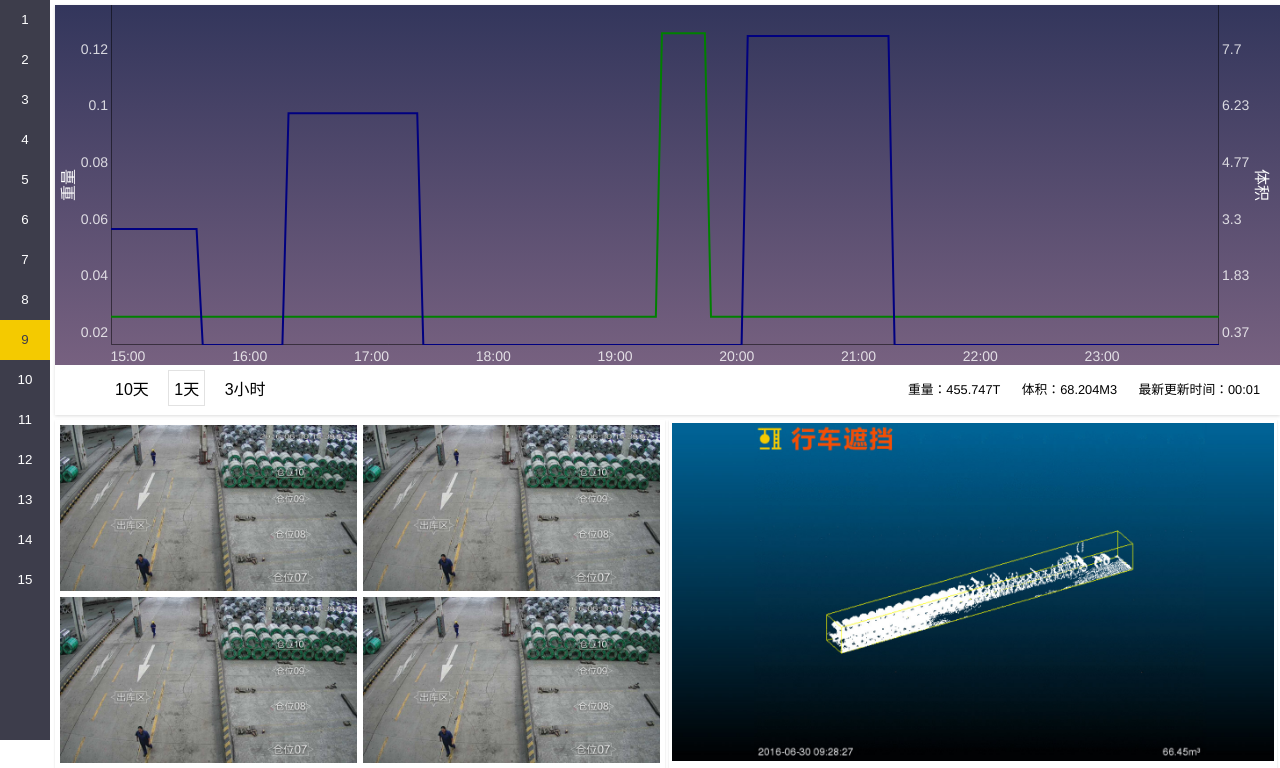
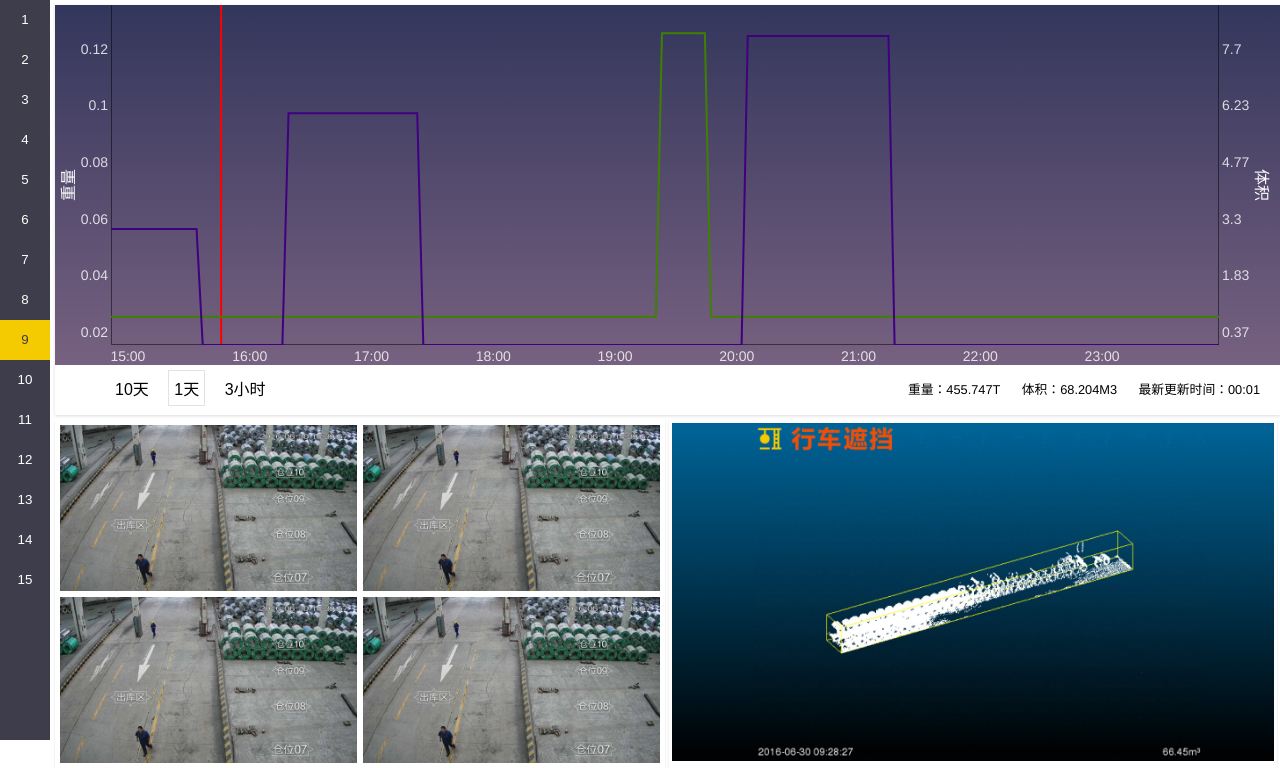
Before and after one commit to ffdawang/chart-test, a plain HTML site: page dashboard/index.html in a window 1280 px wide. Shown: the part 60-828 px from the top of the page. Drawn offline with Linux system fonts and the light colour scheme.

Commit message:
show vertical lines for event

```diff
--- a/dashboard/index.html
+++ b/dashboard/index.html
@@ -51,7 +51,7 @@
             document.getElementById("cangwei"),
             data,
             {
-                labels:['时间', 'Y1', 'Y2'],
+                labels:['时间', 'Y1', 'Y2', 'Y3'],
                 series:{
                     'Y1':{
                         axis:'y1'
@@ -69,8 +69,33 @@
                 y2label:'体积',
                 strokeWidth: 2,
                 drawGrid: false,
+                visibility:[true,true,false],
                 //axisLineColor: "rgba(255,255,255,0.7)",
                 underlayCallback: function(canvas, area, g) {
+                    function highlight_event(x_start, eventType) {
+                        if( eventType == 101 ) canvas.fillStyle='rgba(255,100,100,1.0)';
+                        else if( eventType == 102 ) canvas.fillStyle='rgba(255,255,50,1.0)';
+                        else return;
+                        var canvas_left_x = g.toDomXCoord(x_start);
+                        canvas.strokeStyle='#FF0000';
+                        canvas.lineWidth = 2;
+                        canvas.beginPath();
+                        canvas.moveTo(canvas_left_x, area.y);
+                        canvas.lineTo(canvas_left_x, area.h);
+                        canvas.closePath();
+                        canvas.stroke();
+                    }
+                        canvas.strokeStyle='#FF0000';
+                        canvas.lineWidth = 2;
+                        canvas.moveTo(0,0);
+                        canvas.lineTo(100,100);
+                    for( i=0; i<g.numRows(); i++ ) {
+                        w = g.getValue(i,3);
+                        if( w != 10 ) {
+                            a = g.getValue(i,0);
+                            highlight_event( a, w);
+                        }
+                    }
                     //var bottom_left = g.toDomCoords(highlight_start, -2);
                     //var top_right = g.toDomCoords(highlight_end, +2);
                     //var left = bottom_left[1];
@@ -83,7 +108,6 @@
     }
 
     $(document).ready(function () {
-
             // load data
             var dataList = DataList.create();
             var data = '';
@@ -91,7 +115,6 @@
                 dataList.load(txt);
                 data = '';
                 data = dataList.prepareData('3hour');
-                console.log(data);
                 createGraph(data);
             })
         }
--- a/dashboard/js/data.js
+++ b/dashboard/js/data.js
@@ -1,17 +1,17 @@
-Date.prototype.addHours = function(h) {
-    this.setTime(this.getTime() + (h*60*60*1000));
-    return this;
-};
+// Date.prototype.addHours = function(h) {
+//     this.setTime(this.getTime() + (h*60*60*1000));
+//     return this;
+// };
 
-Date.prototype.fmtTime = function() {
-    mon = this.getMonth()+1 >= 10 ? this.getMonth()+1 : '0' + (this.getMonth()+1);
-    da = this.getDate() >= 10 ? this.getDate() : '0' + this.getDate();
-    hr = this.getHours() >= 10 ? this.getHours() : '0' + this.getHours();
-    mi = this.getMinutes() >= 10 ? this.getMinutes() : '0' + this.getMinutes();
-    se = this.getSeconds() >= 10 ? this.getSeconds() : '0' + this.getSeconds();
-    return (1900+this.getYear()) + '/' + mon + '/' + da + ' ' +
-        hr + ':' + mi + ':' + se ;
-}
+// Date.prototype.fmtTime = function() {
+//     mon = this.getMonth()+1 >= 10 ? this.getMonth()+1 : '0' + (this.getMonth()+1);
+//     da = this.getDate() >= 10 ? this.getDate() : '0' + this.getDate();
+//     hr = this.getHours() >= 10 ? this.getHours() : '0' + this.getHours();
+//     mi = this.getMinutes() >= 10 ? this.getMinutes() : '0' + this.getMinutes();
+//     se = this.getSeconds() >= 10 ? this.getSeconds() : '0' + this.getSeconds();
+//     return (1900+this.getYear()) + '/' + mon + '/' + da + ' ' +
+//         hr + ':' + mi + ':' + se ;
+// }
 
 var node = {
     create:function() {
@@ -21,6 +21,7 @@ var node = {
             volume:0,
             jsonurl:null,
             imgUpdate:0,
+            evtCode:0,
             next:null
         };
     },
@@ -37,6 +38,7 @@ var node = {
             nd.volume = Number(ar[3]);
             nd.jsonurl = ar[0];
             nd.imgUpdate = Number(ar[5].substr(0, ar[5].length-2));
+            nd.evtCode = Number(ar[6]);
         } else {
             // cross hour boundary or not?
             //var newhour = parseInt(tt/10000);
@@ -48,7 +50,8 @@ var node = {
                 snd.weight = nd.weight;
                 snd.volume = nd.volume;
                 snd.jsonurl = nd.jsonurl;
-                nd.imgUpdate = nd.imgUpdate;
+                snd.imgUpdate = nd.imgUpdate;
+                snd.evtCode = nd.evtCode;
                 nd.next = snd;
                 nd = snd;
             }
@@ -62,6 +65,7 @@ var node = {
                 snd.volume = Number(ar[3]);
                 snd.jsonurl = ar[0];
                 snd.imgUpdate = Number(ar[5].substr(0, ar[5].length-2));
+                snd.evtCode = Number(ar[6]);
                 nd.next = snd;
                 nd = snd;
             }
@@ -90,7 +94,7 @@ var DataList = {
             },
             clear:function(){},
             prepareData:function(span) {
-                var data = '';
+                var data = [];
                 if( !this.head ) {
                     return data;
                 }
@@ -99,9 +103,10 @@ var DataList = {
                 else if( span == '3hour') {
                     var nd = this.head;
                     while( nd != null ) {
-                        data += nd.time.fmtTime();
-                        data += ',' + nd.weight;
-                        data += ',' + nd.volume + '\n';
+                        data.push([nd.time, nd.weight, nd.volume, nd.evtCode]);
+                        //data += nd.time.fmtTime();
+                        //data += ',' + nd.weight;
+                        //data += ',' + nd.volume + '\n';
                         nd = nd.next;
                     }
                 }
```
